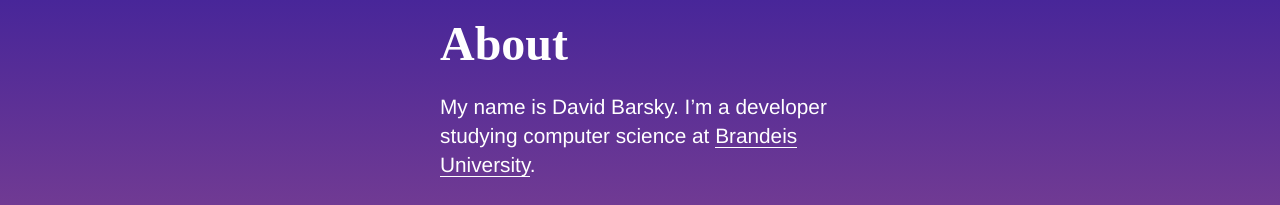
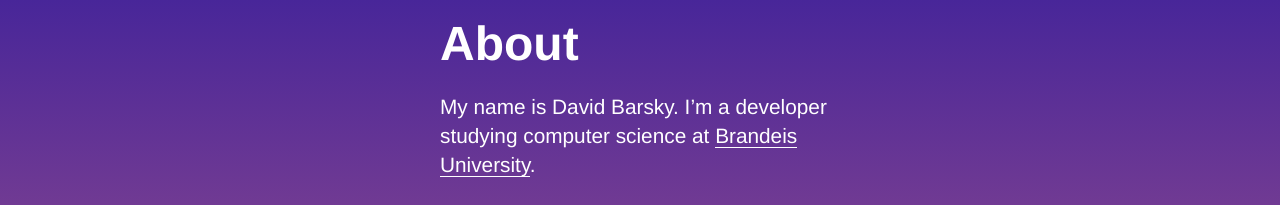
Before and after one commit to davidbarsky/davidbarsky.github.io, a Jekyll site: the page built from index.html, in a window 1280 px wide. Shown: the top 205 px of the page. Built offline with Jekyll 4.4.1, drawn with Linux system fonts in a browser that asks for light colours.

Commit message:
fixed fallback

```diff
--- a/css/main.scss
+++ b/css/main.scss
@@ -8,7 +8,6 @@ $header-font-family: "freight-sans-pro", fallback-font;
 $body-font-family: "freight-text-pro", $fallback-font;
 $base-font-size: 16px;
 $base-line-height: 1.5;
-
 
 // colors
 $text-color: white;
@@ -31,7 +30,7 @@ html, p, h1, body {
 // base style
 body {
   color: $text-color;
-  font-family: $body-font-family;
+  font-family: $body-font-family, $fallback-font;
 
   -webkit-background-clip: border-box;
   -webkit-background-origin: padding-box;
@@ -62,7 +61,7 @@ body {
 // type
 h1, h2, h3, h4, h5, h6 {
   font-size: 3rem;
-  font-family: $header-font-family;
+  font-family: $header-font-family, $fallback-font;
 }
 
 p, li, ol {
```
